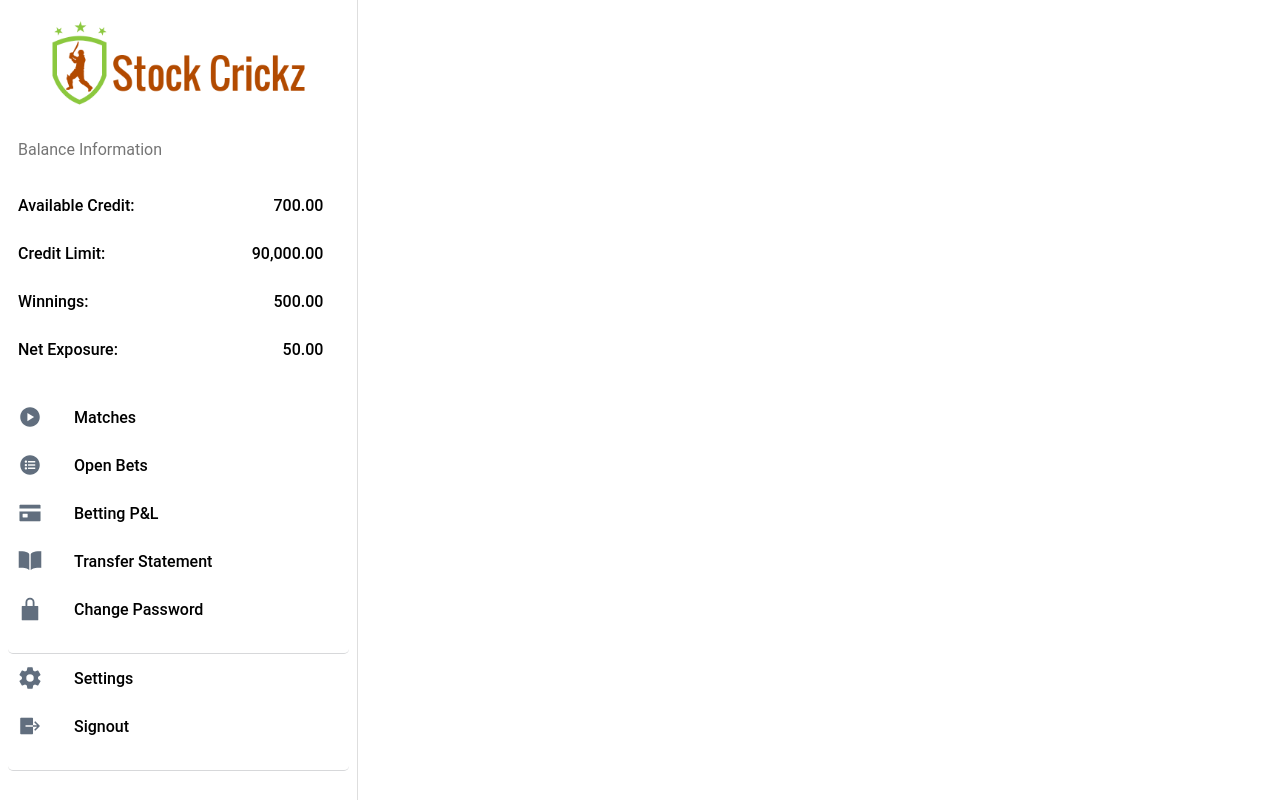
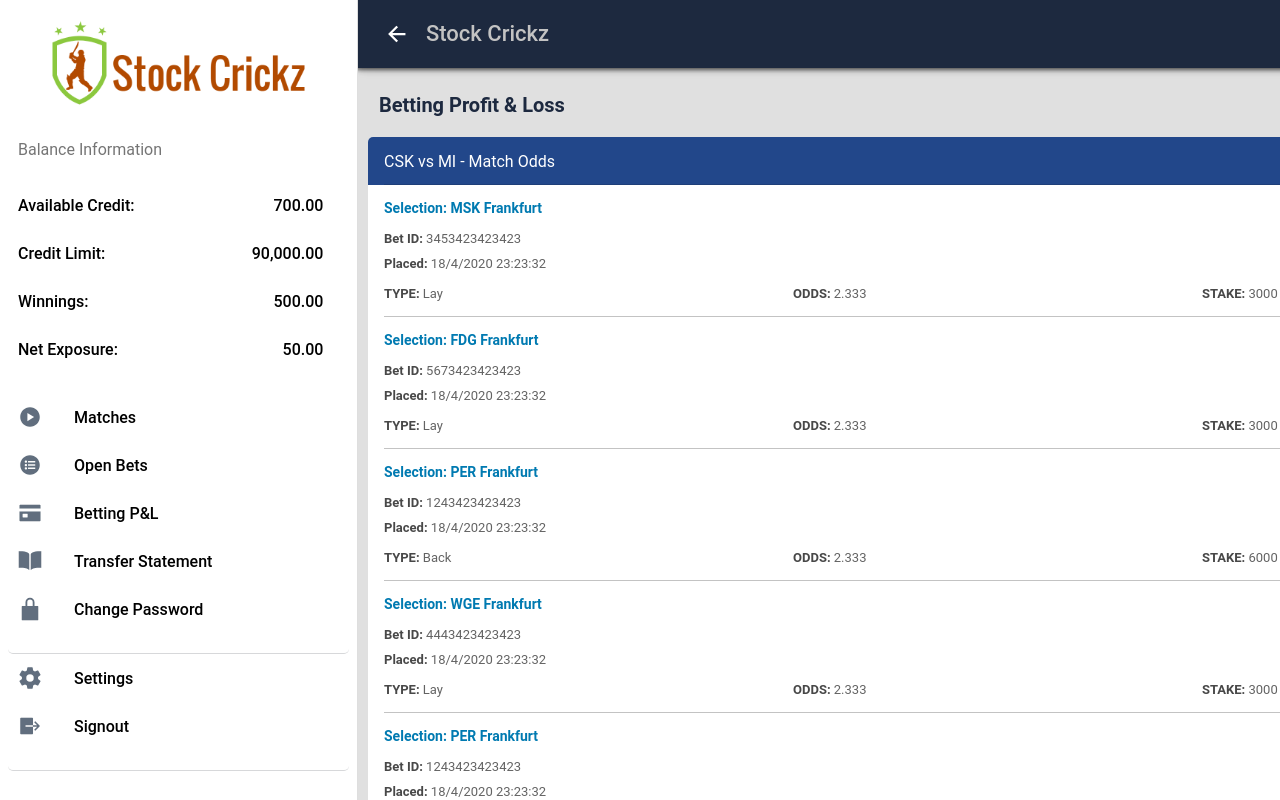
Before and after one commit to Sathishvasi/stock-crickz-portal, a React (Create React App) app: page /menu/bettingpl-detail in a window 1280 px wide. Built offline with nearby package versions, Linux system fonts and the light colour scheme.

Commit message:
Betting PL details page updated

```diff
--- a/src/App.tsx
+++ b/src/App.tsx
@@ -21,6 +21,8 @@
 import Statement from "./pages/Statement/Statement";
 import MatchDetail from "./pages/MatchDetail/MatchDetail";
 import Settings from "./pages/Settings/Settings";
+import BettingPLDetail from "./pages/BettingPLDetail/BettingPLDEtail";
+
 
 import Menu from "./components/Menu/Menu";
 import Navbar from "./components/Navbar/Navbar";
@@ -60,6 +62,8 @@
             <Route path="/menu/password" component={Password} exact />
             <Route path="/menu/settings" component={Settings} exact />
             <Route path="/login" component={Login} exact={true} />
+            <Route path="/menu/bettingpl-detail" component={BettingPLDetail} exact />
+
             {/* <Route path="/menu" component={MenuItems} exact={true} /> */}
             <Route
               path="/"
--- a/src/components/Menu/Menu.tsx
+++ b/src/components/Menu/Menu.tsx
@@ -95,7 +95,7 @@
 
 const Menu: React.FC = () => {
   const location = useLocation();
-  menuController.close();
+  // menuController.close();
 
   return (
     <IonMenu contentId="main" type="overlay" id="myMenu">
--- /dev/null
+++ b/src/pages/BettingPLDetail/BettingPLDEtail.tsx
@@ -0,0 +1,171 @@
+import {
+  IonButtons,
+  IonContent,
+  IonHeader,
+  IonMenuButton,
+  IonPage,
+  IonTitle,
+  IonList,
+  IonItem,
+  IonLabel,
+  IonGrid,
+  IonRow,
+  IonCol,
+} from "@ionic/react";
+import Navbar from "../../components/Navbar/Navbar";
+import React from "react";
+import Container from "@material-ui/core/Container";
+import { State } from "ionicons/dist/types/stencil-public-runtime";
+import { useEffect, useState, useRef } from "react";
+
+const BettingPL: React.FC = () => {
+  const [state, setState] = useState({
+    matchHeader: "CSK vs MI",
+  });
+  const plData = [
+    {
+      selection: "MSK Frankfurt",
+      betID: "3453423423423",
+      placed: "18/4/2020 23:23:32",
+      status: "LOST",
+      pl: "-234.23",
+      type: "Lay",
+      odds: 2.333,
+      stake: 3000,
+    },
+    {
+      selection: "FDG Frankfurt",
+      betID: "5673423423423",
+      placed: "18/4/2020 23:23:32",
+      status: "LOST",
+      pl: "-234.23",
+      type: "Lay",
+      odds: 2.333,
+      stake: 3000,
+    },
+    {
+      selection: "PER Frankfurt",
+      betID: "1243423423423",
+      placed: "18/4/2020 23:23:32",
+      status: "WON",
+      pl: "233.23",
+      type: "Back",
+      odds: 2.333,
+      stake: 6000,
+    },
+    {
+      selection: "WGE Frankfurt",
+      betID: "4443423423423",
+      placed: "18/4/2020 23:23:32",
+      status: "LOST",
+      pl: "-234.23",
+      type: "Lay",
+      odds: 2.333,
+      stake: 3000,
+    },
+    {
+      selection: "PER Frankfurt",
+      betID: "1243423423423",
+      placed: "18/4/2020 23:23:32",
+      status: "WON",
+      pl: "233.23",
+      type: "Back",
+      odds: 2.333,
+      stake: 6000,
+    },
+    {
+      selection: "WGE Frankfurt",
+      betID: "4443423423423",
+      placed: "18/4/2020 23:23:32",
+      status: "LOST",
+      pl: "-234.23",
+      type: "Lay",
+      odds: 2.333,
+      stake: 3000,
+    },
+  ];
+  return (
+    <IonPage>
+      <IonHeader>
+        <div className="inner-pages">
+          <Navbar />
+        </div>
+      </IonHeader>
+
+      <IonContent>
+        <Container className="bettingpl-detail">
+          <h4 className="page-header">Betting Profit & Loss</h4>
+          <IonList>
+            <IonItem class="list_header">
+              <IonLabel>{state.matchHeader} - Match Odds</IonLabel>
+            </IonItem>
+            {plData.map((val, index) => (
+              <IonItem lines="none" key={index}>
+                <IonGrid>
+                  <IonRow>
+                    <IonCol size="7" className="bet-details">
+                      <p>Selection: {val.selection}</p>
+                      <span>
+                        <b>Bet ID:</b> {val.betID}
+                      </span>
+                      <span>
+                        <b>Placed:</b> {val.placed}
+                      </span>
+                    </IonCol>
+                    <IonCol size="5" className="status">
+                      <IonRow>
+                        <IonCol size="7">Status:</IonCol>
+                        <IonCol size="5" className={val.status}>
+                          {val.status}
+                        </IonCol>
+                      </IonRow>
+                      <IonRow>
+                        <IonCol size="7">Profit/Loss:</IonCol>
+                        <IonCol size="5" className={val.status}>
+                          {val.pl}
+                        </IonCol>
+                      </IonRow>
+                    </IonCol>
+                  </IonRow>
+                  <IonRow className="additional">
+                    <IonCol size="4">
+                      <b>TYPE:</b> {val.type}
+                    </IonCol>
+                    <IonCol size="4">
+                      <b>ODDS:</b> {val.odds}
+                    </IonCol>
+                    <IonCol size="4">
+                      <b>STAKE:</b> {val.stake}
+                    </IonCol>
+                  </IonRow>
+                </IonGrid>
+              </IonItem>
+            ))}
+          </IonList>
+          <div className="total-tally">
+            <div className="details">
+              <div className="headers">
+                <p>Bank subtotal:</p>
+                <p>Lay subtotal:</p>
+                <p>Market subtotal:</p>
+                <p>Commission:</p>
+              </div>
+              <div className="values">
+                <p>1000.00</p>
+                <p>-500.00</p>
+                <p>3000.00</p>
+                <p>15.00</p>
+              </div>
+            </div>
+            <div className="total">
+              <span>Net Market Total:</span>
+              <span>3515.00</span>
+            </div>
+          </div>
+        </Container>
+      </IonContent>
+    </IonPage>
+  );
+};
+
+export default BettingPL;
--- a/src/pages/Settings/Settings.tsx
+++ b/src/pages/Settings/Settings.tsx
@@ -196,8 +196,8 @@
                 </IonRow>
               </IonGrid>
             </IonItem>
-            <IonItem lines="none" disabled={!checked}>
-              <IonButton slot="end" class="edit_button" onClick={buttonClick1}>
+            <IonItem lines="none">
+              <IonButton slot="end" disabled={!checked} class="edit_button" onClick={buttonClick1}>
                 {button1}
               </IonButton>
             </IonItem>
--- a/src/styles/appStyles.scss
+++ b/src/styles/appStyles.scss
@@ -7,8 +7,7 @@
 @import 'settings.scss';
 @import 'transferStatement.scss';
 @import 'changePassword.scss';
-
-
+@import 'bettingplDetail.scss';
 // Components
 @import 'Navbar.scss';
 @import 'Menu.scss';
--- /dev/null
+++ b/src/styles/bettingplDetail.scss
@@ -0,0 +1,81 @@
+.bettingpl-detail {
+    padding: 0 10px !important;
+    h4 {
+        padding-left: 6px;
+    }
+    ion-grid {
+        border-bottom: 1px solid #c3c3c3;
+        padding-left: 0;
+        padding-right: 0;
+        font-size: 13px;
+        color: #636363;
+        b {
+            color: #484848;
+        }
+        ion-col {
+            padding: 0 !important;
+        }
+    }
+    ion-item:not(.list_header) {
+        margin-top: 10px;
+        &:last-child ion-grid {
+            border-bottom: none;
+        }
+        .bet-details {
+            p {
+                margin: 0;
+                font-weight: bold;
+                color: #007ab1;
+                margin-bottom: 15px;
+                font-size: 14px;
+            }
+            span {
+                display: block;
+                &:not(:last-child) {
+                    margin-bottom: 10px;
+                }
+            }
+        }
+        .status {
+            text-align: right;
+            ion-row {
+                margin-bottom: 5px;
+            }
+            ion-col {
+                font-weight: bold;
+                &.LOST {
+                    color: #f44336;
+                }
+                &.WON {
+                    color: #4caf50;
+                }
+            }
+        }
+        .additional {
+            margin: 15px 0 10px 0;
+        }
+    }
+    .total-tally {
+        display: flex;
+        flex-direction: column;
+        padding: 0 20px;
+        margin-top: 10px;
+        margin-bottom: 30px;
+        .details {
+            display: flex;
+            color: #484848;
+            justify-content: space-between;
+            .headers {
+                font-weight: bold;
+            }
+        }
+        .total {
+            border-top: 1px solid;
+            border-bottom: 1px solid;
+            padding: 10px 0;
+            display: flex;
+            justify-content: space-between;
+            font-weight: bold;
+        }
+    }
+}
--- a/src/styles/matchDetails.scss
+++ b/src/styles/matchDetails.scss
@@ -17,7 +17,6 @@
     }
     .MuiTableContainer-root {
         margin-bottom: 25px;
-
         .team {
             font-size: 16px;
             color: black;
@@ -34,7 +33,6 @@
             font-size: 16px;
         }
     }
-
     .back-section {
         background-color: #d3ecfe;
     }
@@ -43,7 +41,7 @@
     }
 }
 
-.betting-section {
+.MuiDialog-root {
     .MuiDialog-paperWidthSm {
         margin: 0;
         max-width: 100%;
@@ -54,7 +52,6 @@
     }
     ion-col {
         padding: 0px 5px;
-
         .header {
             font-size: 10px;
             ion-col {
@@ -80,7 +77,6 @@
         }
         .adjust {
             margin-top: 10px;
-
             input {
                 margin: 0;
                 border-radius: 0px;
@@ -96,9 +92,8 @@
             }
         }
     }
-
     .amount-selection {
-    margin-top: 20px;
+        margin-top: 25px;
         button {
             width: 100%;
             padding: 8px 15px;
@@ -107,7 +102,6 @@
             border-radius: 5px;
         }
     }
-
     .confirm-selection {
         margin-top: 20px;
         button {
@@ -115,14 +109,12 @@
             padding: 15px;
             border: 1px solid #cccccc;
         }
-    .cancel {
-    }
+        .cancel {}
         .submit {
             background: #2d2d2d;
             color: white;
         }
     }
-
     .MuiBackdrop-root {
         background-color: #000000d6;
     }
@@ -135,7 +127,6 @@
         padding: 6px;
         color: white;
     }
-
     .profit {
         margin-top: 25px;
         margin-left: 5px;
```
Lines whose indentation alone changed are shown as unchanged.
